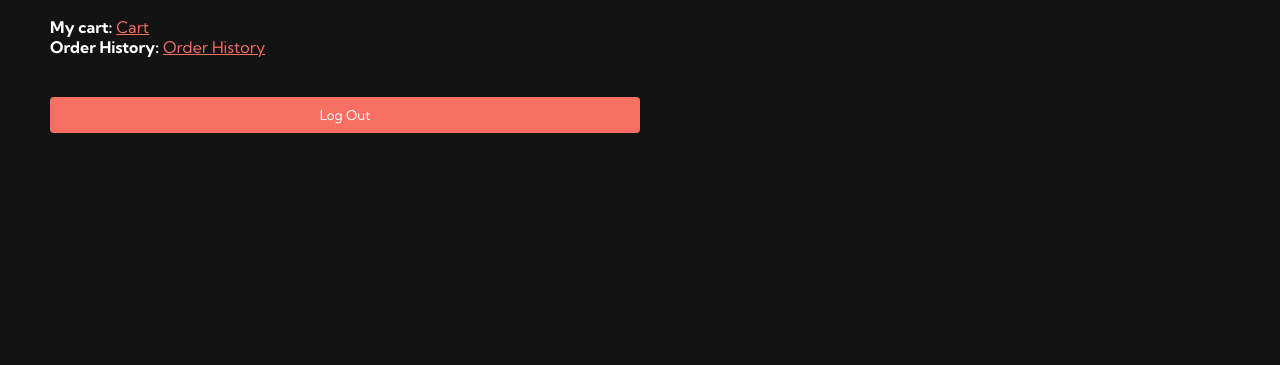
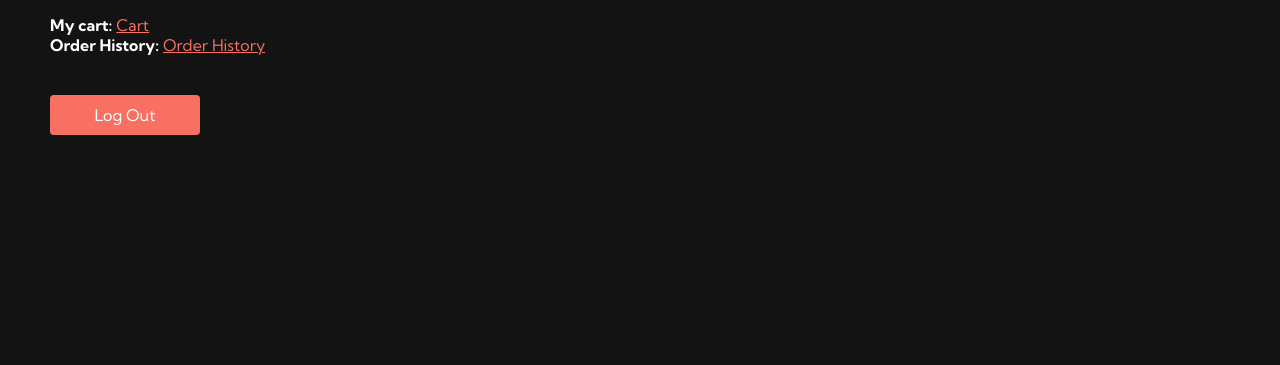
Before and after one commit to timothybrennan1/smartbooks, a website: page public/profile.html in a window 1280 px wide. Shown: the part 435-800 px from the top of the page. Drawn offline with Linux system fonts and the light colour scheme; no server answers; sample sign-in values are in the browser's storage.

Commit message:
Format Logout Button on profile page

```diff
--- a/public/profile.html
+++ b/public/profile.html
@@ -17,6 +17,15 @@
     />
 
     <link rel="icon" type="image/png" href="images/favicon.png" />
+
+    <style>
+      #logout-button {
+  width: 150px; /* Set a specific width */
+  padding: 10px; /* Adjust padding to suit the button size */
+  font-size: 16px;
+}
+    </style>
+
   </head>
   <body>
     <!-- Navbar Section -->
```
